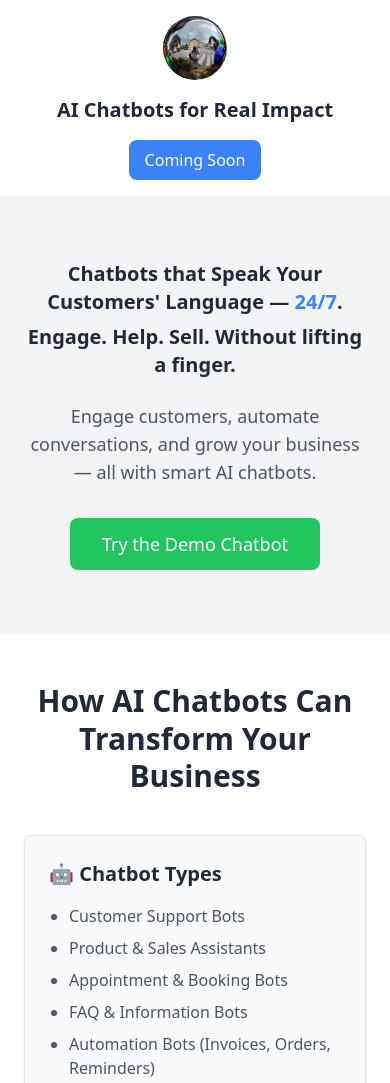
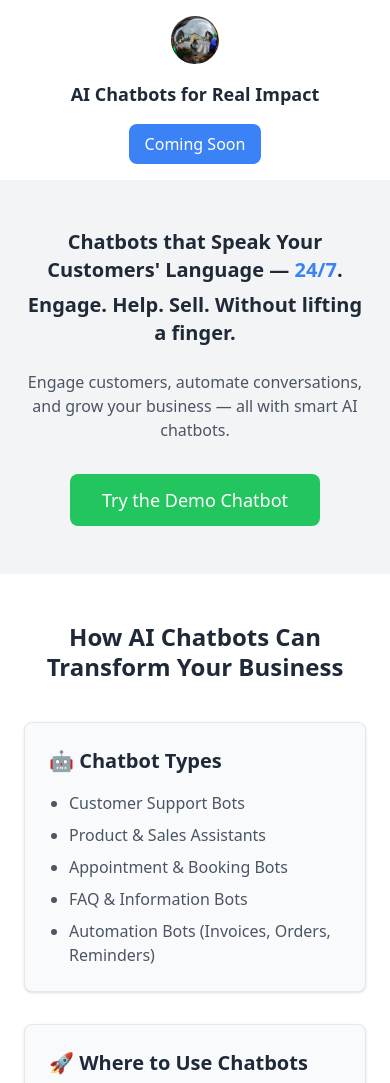
Before and after one commit to theGoodOldDeveloper/testserver-chatbot, a website: page views/index.html in a window 390 px wide. Shown: the top 1083 px of the page. Drawn offline with nearby package versions, Linux system fonts and the light colour scheme.

Commit message:
chatbot fundamental OK 👑🚨👑

```diff
--- a/views/index.html
+++ b/views/index.html
@@ -6,6 +6,21 @@
     <meta name="viewport" content="width=device-width, initial-scale=1.0" />
     <script src="https://cdn.tailwindcss.com"></script>
     <link rel="icon" type="image/x-icon" href="/img/favicon.ico" />
+    <style>
+      @keyframes fade-in {
+        from {
+          opacity: 0;
+          transform: translateY(20px);
+        }
+        to {
+          opacity: 1;
+          transform: translateY(0);
+        }
+      }
+      .animate-fade-in {
+        animation: fade-in 1.2s ease-out;
+      }
+    </style>
   </head>
   <body class="bg-gray-100 flex flex-col min-h-screen">
     <!-- Header -->
@@ -13,21 +28,16 @@
       <div
         class="container mx-auto px-6 py-4 flex flex-col md:flex-row items-center justify-between gap-4"
       >
-        <!-- Logo -->
         <img
           src="/img/portrait.jpg"
           alt="Logo"
-          class="w-16 h-16 rounded-full"
+          class="w-12 h-12 rounded-full"
         />
-
-        <!-- Title -->
         <h1
-          class="text-xl md:text-2xl font-bold text-gray-800 text-center md:text-left"
+          class="text-lg md:text-xl font-bold text-gray-800 text-center md:text-left"
         >
           AI Chatbots for Real Impact
         </h1>
-
-        <!-- Button -->
         <button
           class="bg-blue-500 text-white px-4 py-2 rounded-lg hover:bg-blue-600 transition"
         >
@@ -37,11 +47,10 @@
     </header>
 
     <!-- Hero Section -->
-    <section class="bg-gray-100 py-16">
+    <section class="bg-gray-100 py-12 md:py-20">
       <div class="container mx-auto px-6 text-center">
-        <!-- IDE KERÜL MAJD AZ ÜTŐS IDÉZET! -->
         <h1
-          class="text-xl md:text-5xl font-extrabold text-gray-800 mb-6 leading-snug md:leading-tight"
+          class="text-xl md:text-5xl font-extrabold text-gray-800 mb-6 leading-snug md:leading-tight animate-fade-in"
         >
           Chatbots that Speak Your Customers' Language —
           <span class="text-blue-500">24/7</span>.
@@ -50,16 +59,16 @@
             >Engage. Help. Sell. Without lifting a finger.</span
           >
         </h1>
-
-        <p class="text-lg text-gray-600 mb-8">
+        <p class="text-base md:text-lg text-gray-600 mb-8 animate-fade-in">
           Engage customers, automate conversations, and grow your business — all
           with smart AI chatbots.
         </p>
-        <button
-          class="bg-green-500 text-white px-8 py-3 rounded-lg text-lg hover:bg-green-600 transition"
+        <a
+          href="#"
+          class="bg-green-500 text-white px-8 py-3 rounded-lg text-lg hover:bg-green-600 transition transform hover:scale-105 inline-block animate-fade-in"
         >
           Try the Demo Chatbot
-        </button>
+        </a>
       </div>
     </section>
 
@@ -67,11 +76,10 @@
     <section class="bg-white py-12">
       <div class="container mx-auto px-6">
         <h2
-          class="text-3xl md:text-5xl font-bold text-center text-gray-800 leading-tight mb-10"
+          class="text-2xl md:text-4xl font-bold text-center text-gray-800 leading-tight mb-10"
         >
           How AI Chatbots Can Transform Your Business
         </h2>
-
         <div class="grid grid-cols-1 md:grid-cols-3 gap-8 text-gray-600">
           <div
             class="p-6 border rounded-lg shadow hover:shadow-lg transition bg-gray-50"
@@ -124,10 +132,10 @@
       <div
         class="container mx-auto px-6 flex flex-col md:flex-row justify-between items-center"
       >
-        <p class="text-sm md:text-base">
+        <p class="text-xs md:text-sm">
           &copy; 2024 The Good Old Developer. All rights reserved.
         </p>
-        <div class="mt-2 md:mt-0 text-sm md:text-base">
+        <div class="mt-2 md:mt-0 text-xs md:text-sm">
           <a href="#" class="hover:text-gray-400">Privacy Policy</a> |
           <a href="#" class="hover:text-gray-400">Terms & Conditions</a>
         </div>
```
